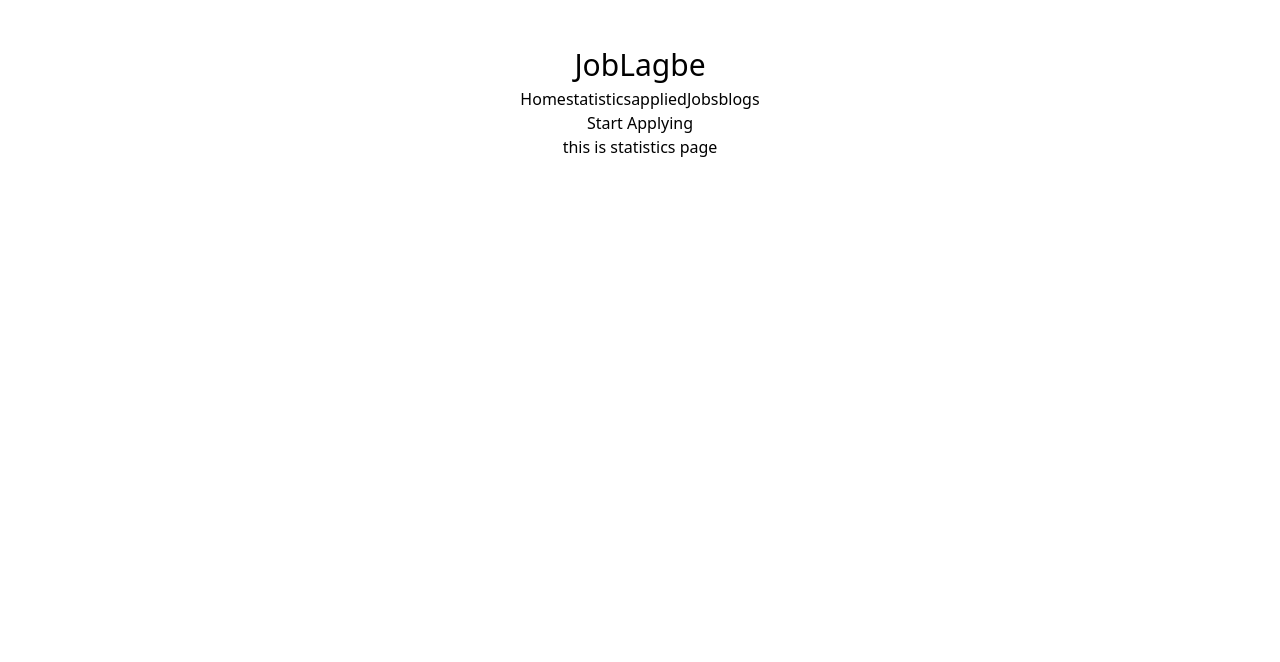
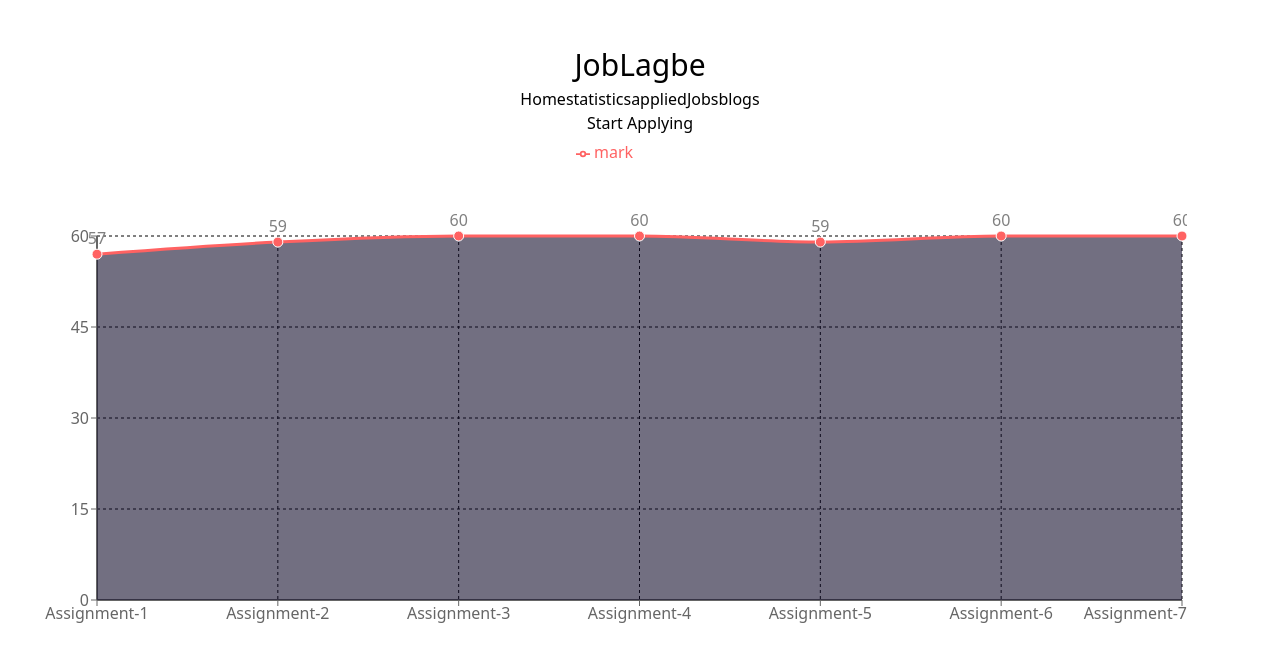
Before and after one commit to Rakibul-Islam05/JobCareer, a React (Vite) app: page /statistics in a window 1280 px wide. Shown: the top 662 px of the page. Built offline with nearby package versions, Linux system fonts and the light colour scheme.

Commit message:
statistics page create

```diff
--- /dev/null
+++ b/src/Component/Statistics/Statistics.jsx
@@ -0,0 +1,47 @@
+import React from 'react';
+import { AreaChart, Area, XAxis, YAxis, CartesianGrid, Tooltip, ResponsiveContainer, ReferenceDot, Legend, Label } from 'recharts';
+
+const assignments = [
+  { number: 1, name: "Assignment-1", mark: 57},
+  { number: 2, name: "Assignment-2", mark: 59 },
+  { number: 3, name: "Assignment-3", mark: 60 },
+  { number: 4, name: "Assignment-4", mark: 60 },
+  { number: 5, name: "Assignment-5", mark: 59 },
+  { number: 6, name: "Assignment-6", mark: 60 },
+  { number: 7, name: "Assignment-7", mark: 60 },
+];
+
+
+const Statistics = ({children}) => {
+    return (
+      <div>
+        <div className='text-center md:pt-20 md:pb-24 pt-8 pb-8 bg-hero'>
+      <h2 className='text-3xl md:text-5xl font-bold'>
+        {children}
+      </h2>
+    </div>
+        <div className=' mx-2 md:mx-12 mt-5 md:my-10'>
+            <ResponsiveContainer  width="95%" height={500}>
+          <AreaChart data={assignments}>
+            <CartesianGrid strokeDasharray="3 3" stroke="#000000"/>
+            <XAxis dataKey="name" axisLine={{ strokeWidth: 2 }}/>
+            <YAxis axisLine={{ strokeWidth: 2 }}/>
+            <Tooltip />
+            <Area type="monotone" dataKey="mark" strokeWidth={3} stroke="#FF6262" fill="#150f2d" />
+            <Legend verticalAlign="top" height={96}/>
+            {
+              assignments.map((entry, index) => (
+                <ReferenceDot key={`dot-${index}`} x={entry.name} y={entry.mark} r={5} fill="#FF6262" stroke="#fff" shape="dot">
+                  <Label value={entry.mark} position="top" />
+                </ReferenceDot>
+              ))
+            }
+          </AreaChart>
+
+        </ResponsiveContainer>
+        </div>
+      </div>
+      );
+};
+
+export default Statistics;
--- a/src/main.jsx
+++ b/src/main.jsx
@@ -6,7 +6,7 @@
   createBrowserRouter,
   RouterProvider,
 } from "react-router-dom";
-//import Statistics from './Component/Statistics/Statistics';
+import Statistics from './Component/Statistics/Statistics';
 import Home from './Component/Home/Home';
 import Banner from './Component/Banner/Banner';
 import Blogs from './Component/Blogs/Blogs';
@@ -23,7 +23,7 @@
       },
       {
         path:'/statistics',
-        element:<div>this is statistics page</div>
+        element:<Statistics></Statistics>
       },
       {
         path:'/appliedJobs',
```
